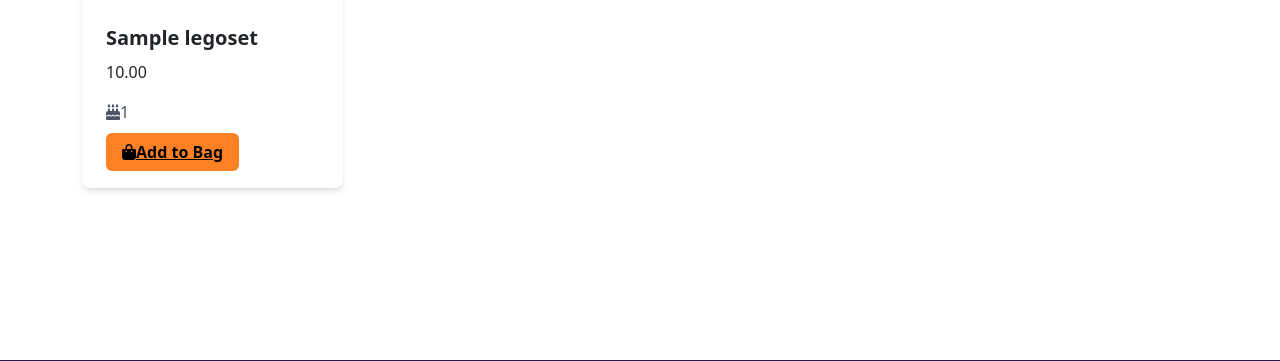
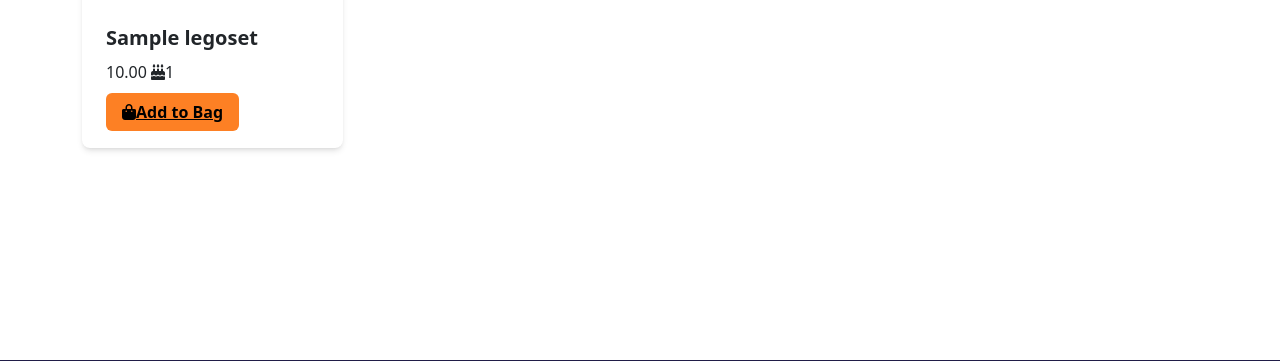
Before and after one commit to emmaC11/brick-by-brick, a Django app: page /cart/ in a window 1280 px wide. Shown: the part 256-617 px from the top of the page. Run offline with Django 3.2, Linux system fonts and the light colour scheme; tables that the repository leaves empty hold one stand-in row (values such as "Sample post"); some libraries are stand-ins or nearby versions.

Commit message:
put age and price fields inside p tag & use span classes to display side by side

```diff
--- a/templates/cart/product_list.html
+++ b/templates/cart/product_list.html
@@ -8,11 +8,14 @@
         <div class="bg-white p-6 shadow-md rounded-lg">
             <img src="{{ legoset.image.url }}" alt="{{ legoset.name }}" class="mb-4 max-h-96">
             <h3 class="text-xl font-semibold mb-2">{{ legoset.name }}</h3>
-            <p class="mt-2">{{ legoset.price }}</p>
-            <p class="text-gray-600"><i class="fa-solid fa-cake-candles"></i>{{ legoset.ages }}</p>
+            <p class="mt-2">
+                <span class="price">{{ legoset.price }}</span>
+                <span class="age"><i class="fa-solid fa-cake-candles"></i>{{ legoset.ages }}</span>
+            </p>
             <a href="" class="bg-orange text-black font-semibold rounded-md py-2 px-3" > <i class="fa-solid fa-bag-shopping"></i>Add to Bag</a>
         </div>
         {% endfor %}
     </div>
 </div>
+
 {% endblock %}
--- a/theme/static/css/dist/styles.css
+++ b/theme/static/css/dist/styles.css
@@ -859,6 +859,14 @@ select {
   margin-top: 0.5rem;
 }
 
+.ml-2 {
+  margin-left: 0.5rem;
+}
+
+.mb-5 {
+  margin-bottom: 1.25rem;
+}
+
 .block {
   display: block;
 }
```
